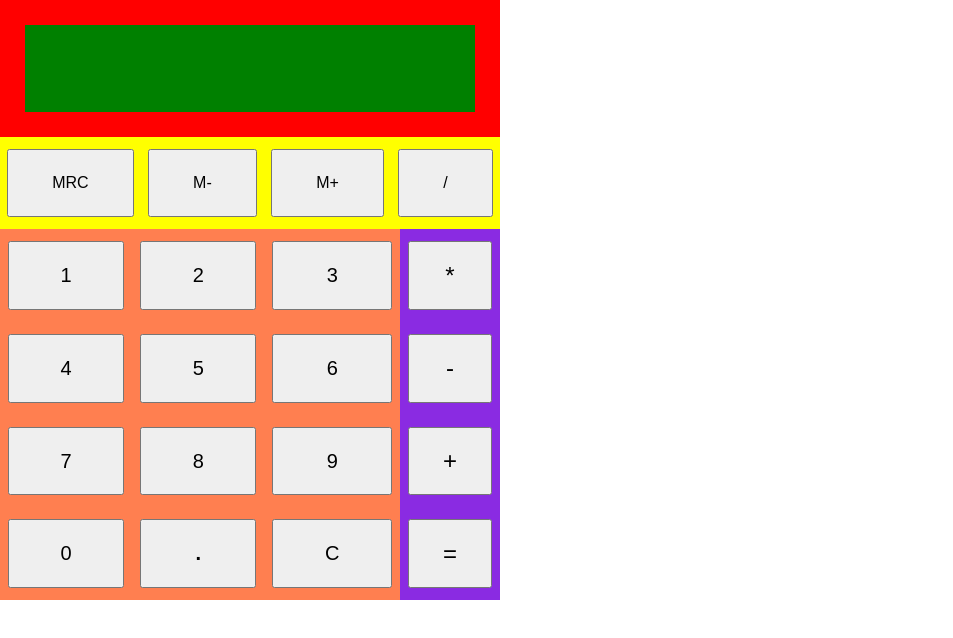
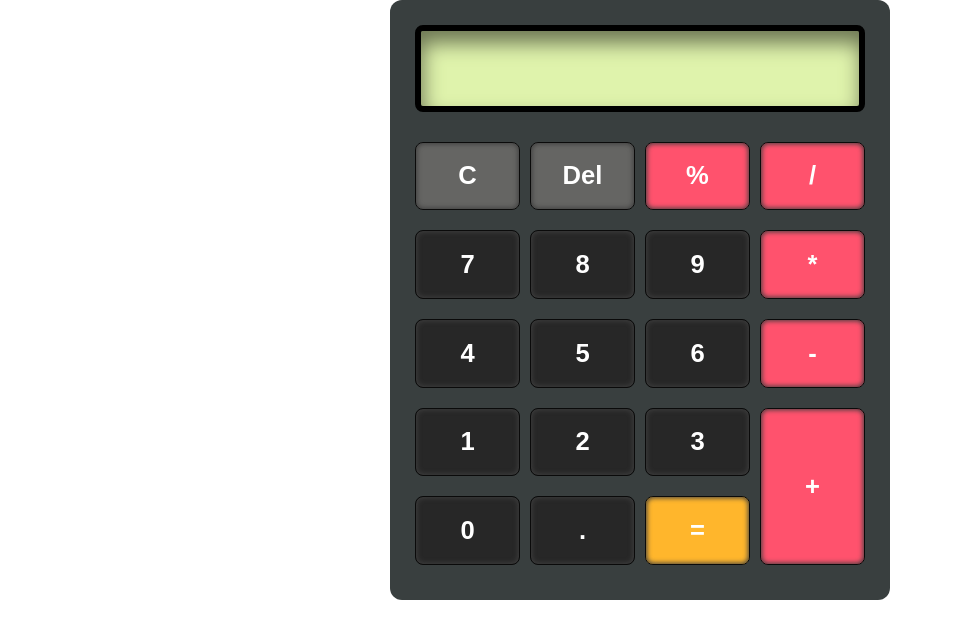
Before and after one commit to Alignj/calculator, a plain HTML site: page index.html in a window 1280 px wide. Shown: the whole page, without its empty margins (0-953 px from the left). Drawn offline with Linux system fonts and the light colour scheme.

Commit message:
project complited

```diff
--- a/index.html
+++ b/index.html
@@ -5,38 +5,206 @@
     <meta http-equiv="X-UA-Compatible" content="IE=edge" />
     <meta name="viewport" content="width=device-width, initial-scale=1.0" />
     <title>ماشین حساب</title>
-    <link rel="stylesheet" href="./style.css" />
+
+    <!--styles -->
+    <style>
+      * {
+        padding: 0px;
+        margin: 0px;
+        box-sizing: border-box;
+      }
+
+      section {
+        width: 500px;
+        max-width: 500px;
+        height: 600px;
+        max-height: 600px;
+        display: flex;
+        flex-direction: column;
+        background-color: #393f3f;
+        border-radius: 12px;
+      }
+      body {
+        overflow: hidden;
+        display: flex;
+        justify-content: center;
+        margin: auto;
+        inset: 0;
+      }
+      .display-con {
+        width: 100%;
+        height: 140px;
+        padding: 25px;
+      }
+      .display-con .display {
+        width: 100%;
+        height: 100%;
+        background-color: #dff3ac;
+        border: 6px solid black;
+        color: #080808;
+        border-radius: 8px;
+        font-size: 2.5rem;
+        align-self: center;
+        padding: 3px 10px 0px 15px;
+        font-family: "Gill Sans", "Gill Sans MT", Calibri, "Trebuchet MS",
+          sans-serif;
+        box-shadow: inset 2px 12px 20px 0px #6c7653;
+      }
+      .buttons-con {
+        width: 100%;
+        height: 80%;
+        display: grid;
+        grid-template-columns: 1fr 1fr 1fr 1fr;
+        grid-template-rows: 1fr 1fr 1fr 1fr 1fr;
+        row-gap: 20px;
+        column-gap: 10px;
+        padding: 5px 25px 35px 25px;
+      }
+      .buttons-con button {
+        background-color: #272727;
+        color: white;
+        font-size: 1.6rem;
+        font-family: sans-serif;
+        font-weight: 600;
+        border-radius: 8px;
+        box-shadow: inset 0px 0px 5px 1px #3f3f3f;
+        border: 1px solid #0a0a0a;
+      }
+      @font-face {
+        font-family: digital;
+        src: url(./0\ Digital\ Bold.ttf);
+      }
+      #box-1,
+      #box-2 {
+        background-color: #656563;
+      }
+      #box-3,
+      #box-4,
+      #box-8,
+      #box-12,
+      #box-16 {
+        background-color: #ff526d;
+      }
+      #box-16 {
+        grid-row: span 2 / span 2;
+      }
+      #box-19 {
+        background-color: #ffb62c;
+      }
+    </style>
   </head>
+
+  <!-- htmls -->
   <body>
     <section>
       <div class="display-con">
-        <div class="display"></div>
+        <div id="display" class="display"></div>
       </div>
       <div class="buttons-con">
-        <div class="operator-1">
-          <button class="operator-1-button">MRC</button
-          ><button class="operator-1-button">M-</button
-          ><button class="operator-1-button">M+</button
-          ><button class="operator-1-button">/</button>
-        </div>
-        <div class="buttons-con-2">
-          <div class="numbers-con">
-            <button class="numbers">1</button><button class="numbers">2</button
-            ><button class="numbers">3</button><button class="numbers">4</button
-            ><button class="numbers">5</button><button class="numbers">6</button
-            ><button class="numbers">7</button><button class="numbers">8</button
-            ><button class="numbers">9</button><button class="numbers">0</button
-            ><button class="numbers" style="font-weight: 900">.</button
-            ><button class="numbers">C</button>
-          </div>
-          <div class="operator-2">
-            <button class="operator-2-button">*</button
-            ><button class="operator-2-button">-</button
-            ><button class="operator-2-button">+</button
-            ><button class="operator-2-button">=</button>
-          </div>
-        </div>
+        <button id="box-1">C</button><button id="box-2">Del</button
+        ><button id="box-3">%</button><button id="box-4">/</button
+        ><button id="box-5">7</button><button id="box-6">8</button
+        ><button id="box-7">9</button><button id="box-8">*</button
+        ><button id="box-9">4</button><button id="box-10">5</button
+        ><button id="box-11">6</button><button id="box-12">-</button
+        ><button id="box-13">1</button><button id="box-14">2</button
+        ><button id="box-15">3</button> <button id="box-16">+</button
+        ><button id="box-17">0</button>
+        <button id="box-18">.</button>
+        <button id="box-19">=</button>
       </div>
     </section>
+    <!-- scripts -->
+    <script>
+      //انتخاب دکمه ها
+      let display = document.getElementById("display");
+      let number1 = document.getElementById("box-13");
+      let number2 = document.getElementById("box-14");
+      let number3 = document.getElementById("box-15");
+      let number4 = document.getElementById("box-9");
+      let number5 = document.getElementById("box-10");
+      let number6 = document.getElementById("box-11");
+      let number7 = document.getElementById("box-5");
+      let number8 = document.getElementById("box-6");
+      let number9 = document.getElementById("box-7");
+      let number0 = document.getElementById("box-17");
+      let plus = document.getElementById("box-16");
+      let minus = document.getElementById("box-12");
+      let x = document.getElementById("box-8");
+      let division = document.getElementById("box-4");
+      let percent = document.getElementById("box-3");
+      let del = document.getElementById("box-2");
+      let clear = document.getElementById("box-1");
+      let equal = document.getElementById("box-19");
+      //رویداد دکمه ها
+      number0.addEventListener("click", function () {
+        display.innerText += number0.innerText;
+      });
+      number1.addEventListener("click", function () {
+        display.innerText += number1.innerText;
+      });
+      number2.addEventListener("click", function () {
+        display.innerText += number2.innerText;
+      });
+      number3.addEventListener("click", function () {
+        display.innerText += number3.innerText;
+      });
+      number4.addEventListener("click", function () {
+        display.innerText += number4.innerText;
+      });
+      number5.addEventListener("click", function () {
+        display.innerText += number5.innerText;
+      });
+      number6.addEventListener("click", function () {
+        display.innerText += number6.innerText;
+      });
+      number7.addEventListener("click", function () {
+        display.innerText += number7.innerText;
+      });
+      number8.addEventListener("click", function () {
+        display.innerText += number8.innerText;
+      });
+      number9.addEventListener("click", function () {
+        display.innerText += number9.innerText;
+      });
+      clear.addEventListener("click", function () {
+        display.innerText = "";
+      });
+      equal.addEventListener("click", () => {
+        display.innerText = eval(display.innerText);
+      });
+      plus.addEventListener("click", () => {
+        display.innerText += plus.innerText;
+      });
+      minus.addEventListener("click", () => {
+        display.innerText += minus.innerText;
+      });
+      x.addEventListener("click", () => {
+        display.innerText += x.innerText;
+      });
+      division.addEventListener("click", () => {
+        display.innerText += division.innerText;
+      });
+      percent.addEventListener("click", () => {
+        display.innerText += percent.innerText;
+      });
+      del.addEventListener("click", () => {
+        display.innerText = display.innerText.slice(0, -1);
+      });
+
+      //tests
+      let now = new Date(1999, 12, 26).toLocaleDateString("fa-IR");
+      let future = new Date(2024, 11, 31, 06, 16, 40).toLocaleDateString(
+        "fa-IR"
+      );
+      if (now < future) {
+        console.log("هنوز وقتش نرسیده");
+      }
+      if (now > future) {
+        console.log("خیلی وقته که گدشته");
+      }
+      console.log(now);
+      console.log(future);
+    </script>
   </body>
 </html>
--- a/style.css
+++ /dev/null
@@ -1,76 +0,0 @@
-* {
-  padding: 0px;
-  margin: 0px;
-  box-sizing: border-box;
-}
-
-section {
-  max-width: 500px;
-  height: 600px;
-  max-height: 600px;
-  display: flex;
-  flex-direction: column;
-}
-body {
-  overflow: hidden;
-}
-.display-con {
-  width: 100%;
-  height: 140px;
-  background-color: red;
-  padding: 25px;
-}
-.display-con .display {
-  width: 100%;
-  height: 100%;
-  background-color: green;
-}
-.buttons-con {
-  width: 100%;
-  height: 80%;
-  background-color: blue;
-  display: flex;
-  flex-direction: column;
-}
-.buttons-con .operator-1 {
-  width: 100%;
-  height: 20%;
-  background-color: yellow;
-  display: grid;
-  grid-template-rows: auto;
-  grid-template-columns: auto auto auto auto;
-}
-.buttons-con .buttons-con-2 {
-  width: 100%;
-  height: 80%;
-  background-color: aqua;
-  display: flex;
-}
-.buttons-con .buttons-con-2 .operator-2 {
-  width: 20%;
-  height: 100%;
-  background-color: blueviolet;
-  display: grid;
-  grid-template-columns: auto;
-  grid-template-rows: auto auto auto auto;
-}
-.buttons-con .buttons-con-2 .numbers-con {
-  width: 80%;
-  height: 100%;
-  background-color: coral;
-  display: grid;
-  grid-template-columns: auto auto auto;
-  grid-template-rows: auto auto auto;
-}
-.numbers-con .numbers {
-  font-size: 20px;
-  margin: 12px 8px;
-}
-.buttons-con .operator-1 .operator-1-button {
-  margin: 12px 7px;
-  font-size: 1rem;
-}
-.buttons-con .buttons-con-2 .operator-2 .operator-2-button {
-  margin: 12px 8px;
-  font-size: 1.5rem;
-}
```
Also changed, not shown: 0 Digital Bold.ttf (added), js.js (deleted).
